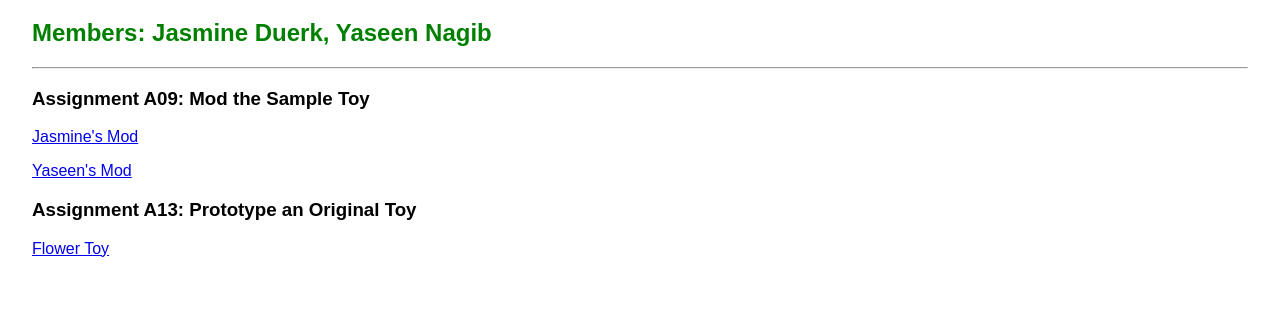
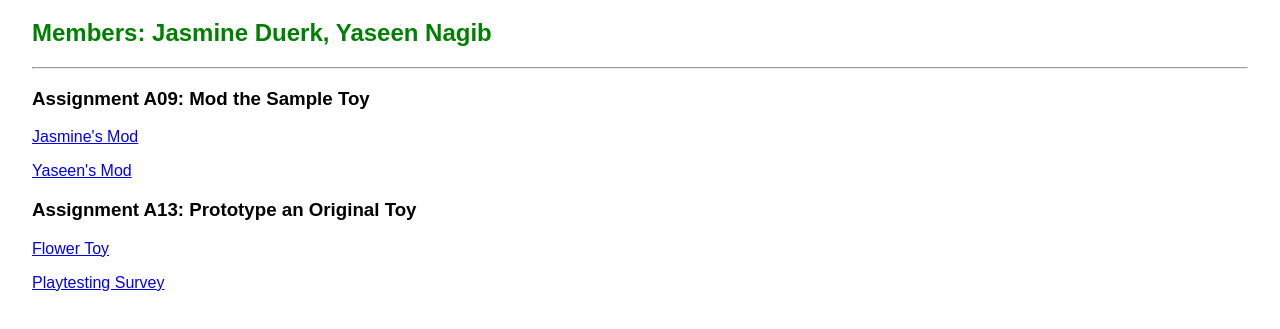
Before and after one commit to jlduerk/IMGD-2900, a plain HTML site: page 2900/index.html in a window 1280 px wide. Shown: the part 129-458 px from the top of the page. Drawn offline with Linux system fonts and the light colour scheme.

Commit message:
Survey added

```diff
--- a/2900/index.html
+++ b/2900/index.html
@@ -28,6 +28,7 @@
 
     <h3>Assignment A13: Prototype an Original Toy</h3>
     <p><a href="A13/game.html">Flower Toy</a></p>
+    <p><a href="https://forms.gle/yzCSdA92CKEq8GJfA">Playtesting Survey</a></p>
 
     <p></p>
 
```
